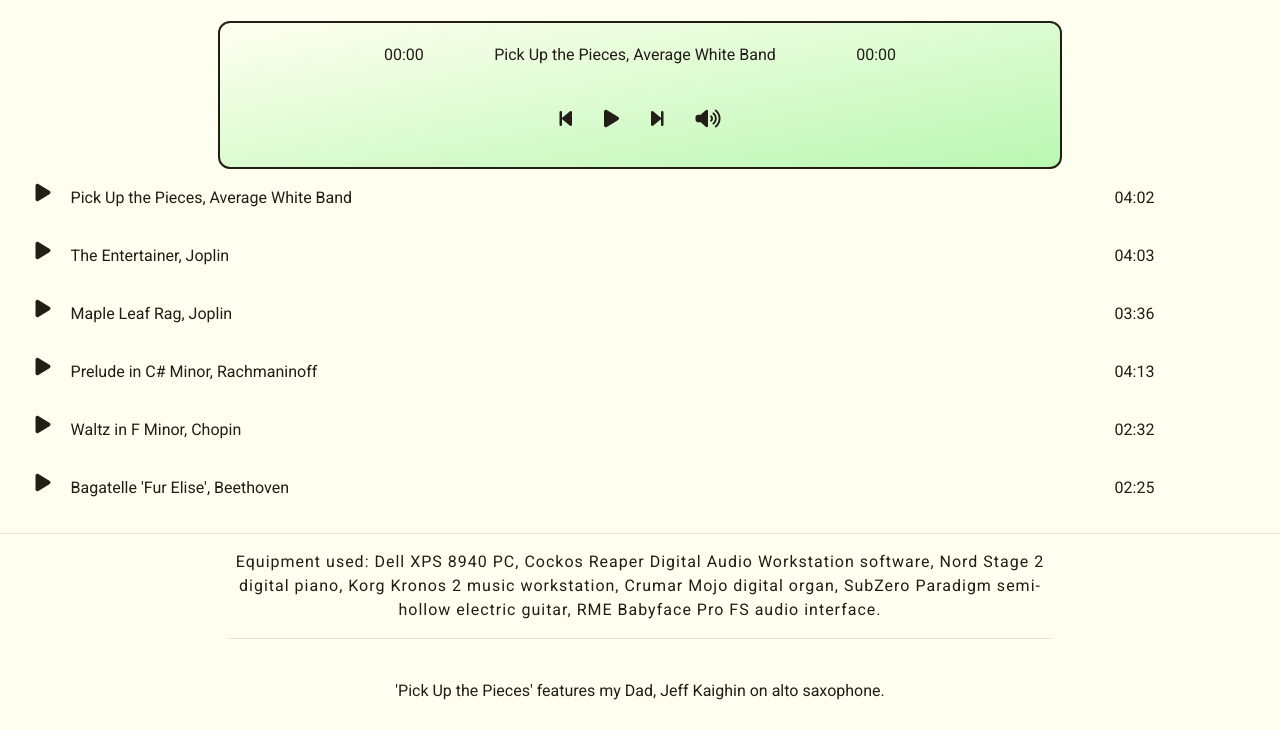
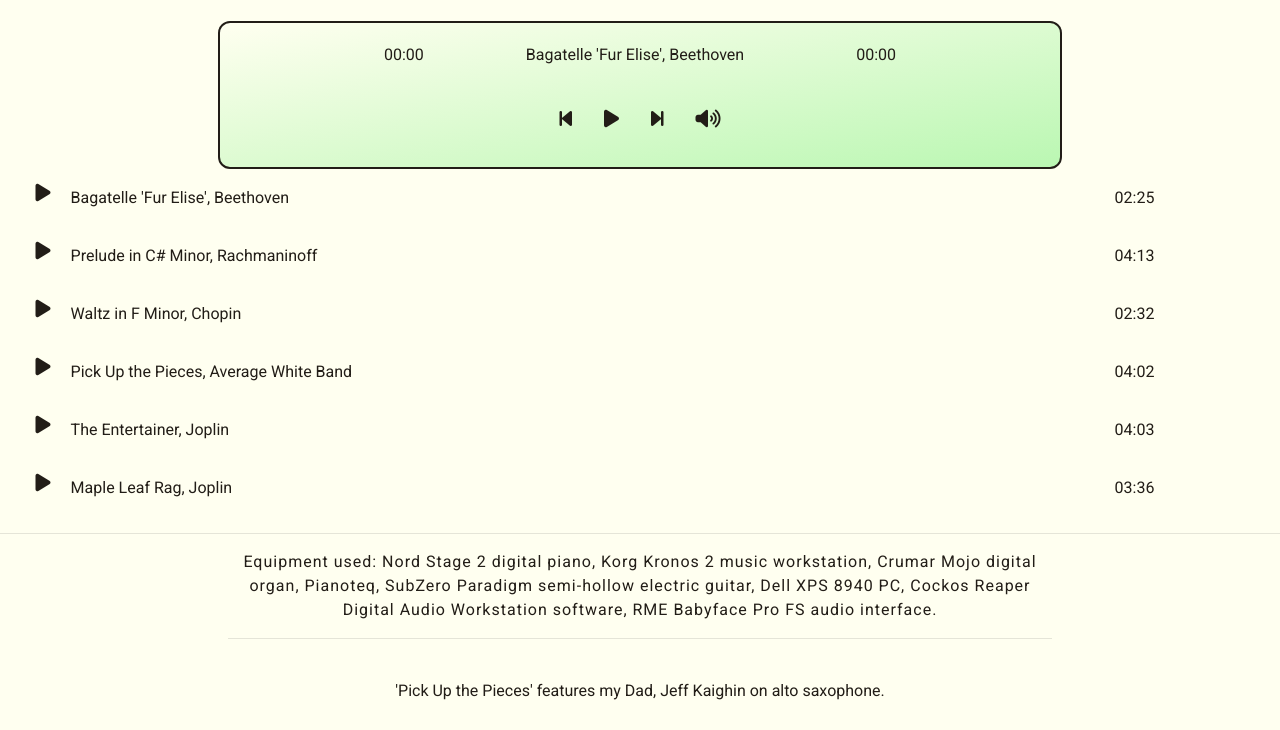
Before and after one commit to GregKaighin/piano-lessons-with-greg-kaighin-website, a plain HTML site: page music.html in a window 1280 px wide. Shown: the part 481-1211 px from the top of the page. Drawn offline with nearby package versions, Linux system fonts and the light colour scheme.

Commit message:
Change playlist order

```diff
--- a/js/scripts.js
+++ b/js/scripts.js
@@ -31,6 +31,21 @@ function createTrackItem(index, name, duration) {
 }
 
 var listAudio = [
+     {
+        name: "Bagatelle 'Fur Elise', Beethoven",
+        file: "assets/music/bagatelle-fur-elise.mp3",
+        duration: "02:25"
+    },
+     {
+        name: "Prelude in C# Minor, Rachmaninoff",
+        file: "assets/music/prelude-in-c-sharp-minor.mp3",
+        duration: "04:13"
+    },
+    {
+        name: "Waltz in F Minor, Chopin",
+        file: "assets/music/waltz-f-minor.mp3",
+        duration: "02:32"
+    },
     {
         name: "Pick Up the Pieces, Average White Band",
         file: "assets/music/pick-up-the-pieces.mp3",
@@ -46,21 +61,8 @@ var listAudio = [
         file: "assets/music/maple-leaf-rag.mp3",
         duration: "03:36"
     },
-    {
-        name: "Prelude in C# Minor, Rachmaninoff",
-        file: "assets/music/prelude-in-c-sharp-minor.mp3",
-        duration: "04:13"
-    },
-    {
-        name: "Waltz in F Minor, Chopin",
-        file: "assets/music/waltz-f-minor.mp3",
-        duration: "02:32"
-    },
-    {
-        name: "Bagatelle 'Fur Elise', Beethoven",
-        file: "assets/music/bagatelle-fur-elise.mp3",
-        duration: "02:25"
-    },
+
+
 ]
 
 for (var i = 0; i < listAudio.length; i++) {
--- a/music.html
+++ b/music.html
@@ -123,11 +123,10 @@
 
         <section class="about-me">
             <div class="col col-lg-8 col-sm-10 mx-auto text-center">
-                <p>Equipment used: Dell XPS 8940 PC, Cockos Reaper Digital Audio Workstation software,
-                    Nord Stage 2 digital piano, Korg Kronos 2 music workstation, Crumar Mojo digital organ, SubZero
-                    Paradigm semi-hollow electric guitar, RME Babyface Pro FS audio interface.<br>
-                    <hr><br>
-                    'Pick Up the Pieces' features my Dad, Jeff Kaighin on alto saxophone.</p>
+                <p> Equipment used: Nord Stage 2 digital piano, Korg Kronos 2 music workstation, Crumar Mojo digital organ, Pianoteq,
+                    SubZero Paradigm semi-hollow electric guitar, Dell XPS 8940 PC, Cockos Reaper Digital Audio Workstation software,
+                    RME Babyface Pro FS audio interface.<br>
+                    <hr><br>'Pick Up the Pieces' features my Dad, Jeff Kaighin on alto saxophone.</p>
             </div>
             <!-- Footer -->
             <footer>
```
